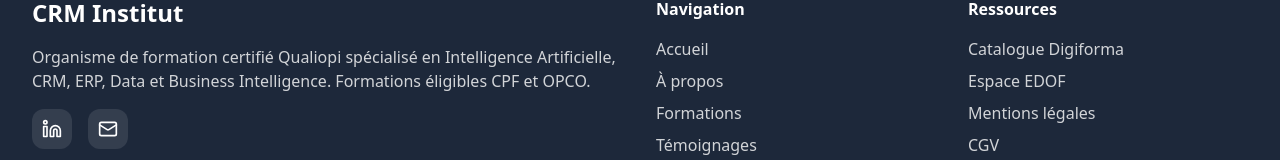
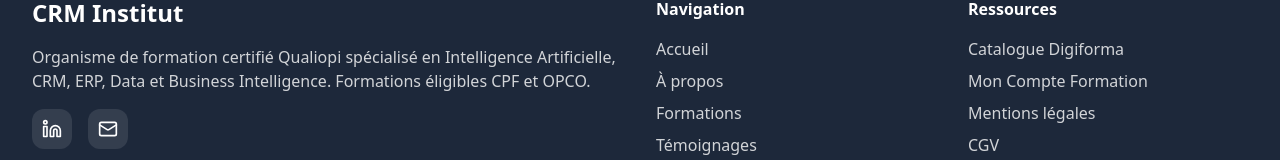
Before and after one commit to Rapha835/crm-institut-spark, a React (Vite) app: page / in a window 1280 px wide. Shown: the part 4622-4782 px from the top of the page. Built offline with nearby package versions, Linux system fonts and the light colour scheme; the HTML template or start-up script is replaced by a standard one.

Commit message:
Change link text from 'Espace EDOF' to 'Mon Compte Formation'

```diff
--- a/src/components/Footer.tsx
+++ b/src/components/Footer.tsx
@@ -88,7 +88,7 @@ const Footer = () => {
                   rel="noopener noreferrer"
                   className="text-background/80 hover:text-background transition-colors"
                 >
-                  Espace EDOF
+                  Mon Compte Formation
                 </a>
               </li>
               <li>
```
